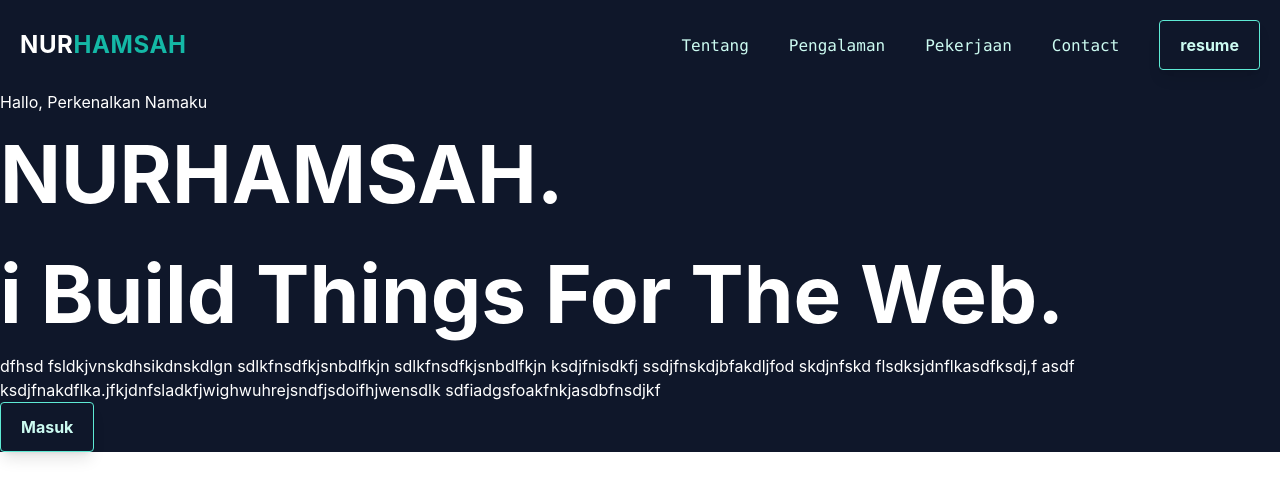
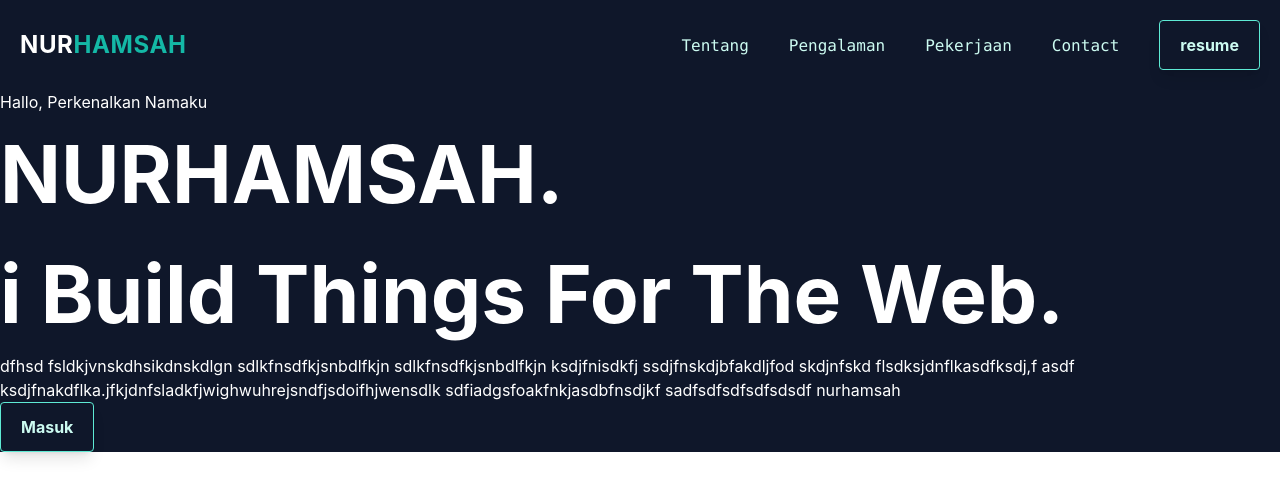
Before and after one commit to nurhamsah1998/Website-Portfolio, a React (Create React App) app: page / in a window 1280 px wide. Shown: the top 498 px of the page. Built offline with nearby package versions, Linux system fonts and the light colour scheme.

Commit message:
firm commit

```diff
--- a/src/Header.js
+++ b/src/Header.js
@@ -1,4 +1,4 @@
-import React from 'react';
+import React from "react";
 
 function Header() {
   return (
@@ -7,7 +7,7 @@ function Header() {
       <p
         className="text-white font-bold"
         style={{
-          fontSize: '80px',
+          fontSize: "80px",
         }}
       >
         NURHAMSAH.
@@ -16,20 +16,16 @@ function Header() {
         className="text-white"
         className="text-white font-bold"
         style={{
-          fontSize: '80px',
+          fontSize: "80px",
         }}
       >
         i Build Things For The Web.
       </p>
       <p className="text-white">
-        dfhsd fsldkjvnskdhsikdnskdlgn sdlkfnsdfkjsnbdlfkjn sdlkfnsdfkjsnbdlfkjn
-        ksdjfnisdkfj ssdjfnskdjbfakdljfod skdjnfskd flsdksjdnflkasdfksdj,f asdf
-        ksdjfnakdflka.jfkjdnfsladkfjwighwuhrejsndfjsdoifhjwensdlk
-        sdfiadgsfoakfnkjasdbfnsdjkf
+        dfhsd fsldkjvnskdhsikdnskdlgn sdlkfnsdfkjsnbdlfkjn sdlkfnsdfkjsnbdlfkjn ksdjfnisdkfj ssdjfnskdjbfakdljfod skdjnfskd flsdksjdnflkasdfksdj,f asdf ksdjfnakdflka.jfkjdnfsladkfjwighwuhrejsndfjsdoifhjwensdlk sdfiadgsfoakfnkjasdbfnsdjkf
+        sadfsdfsdfsdfsdsdf nurhamsah
       </p>
-      <button className="text-teal-100 border border-teal-300 px-5 py-3 font-bold rounded ease-in duration-300 hover:bg-teal-300 shadow-lg hover:shadow-cyan-500/50 hover:text-black">
-        Masuk
-      </button>
+      <button className="text-teal-100 border border-teal-300 px-5 py-3 font-bold rounded ease-in duration-300 hover:bg-teal-300 shadow-lg hover:shadow-cyan-500/50 hover:text-black">Masuk</button>
     </div>
   );
 }
```
Also changed, not shown: 1 other file (tests, documents, lock files or other folders).
